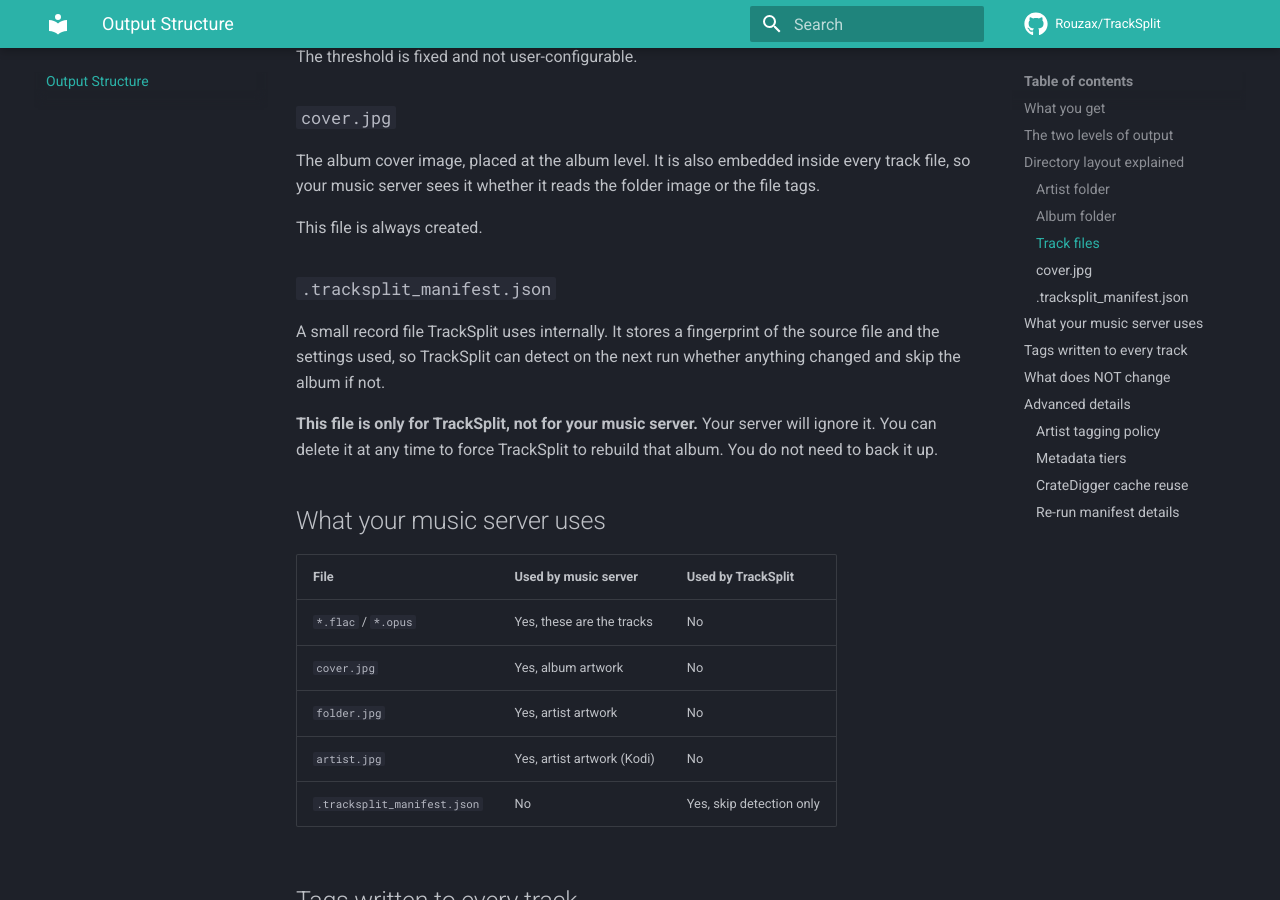
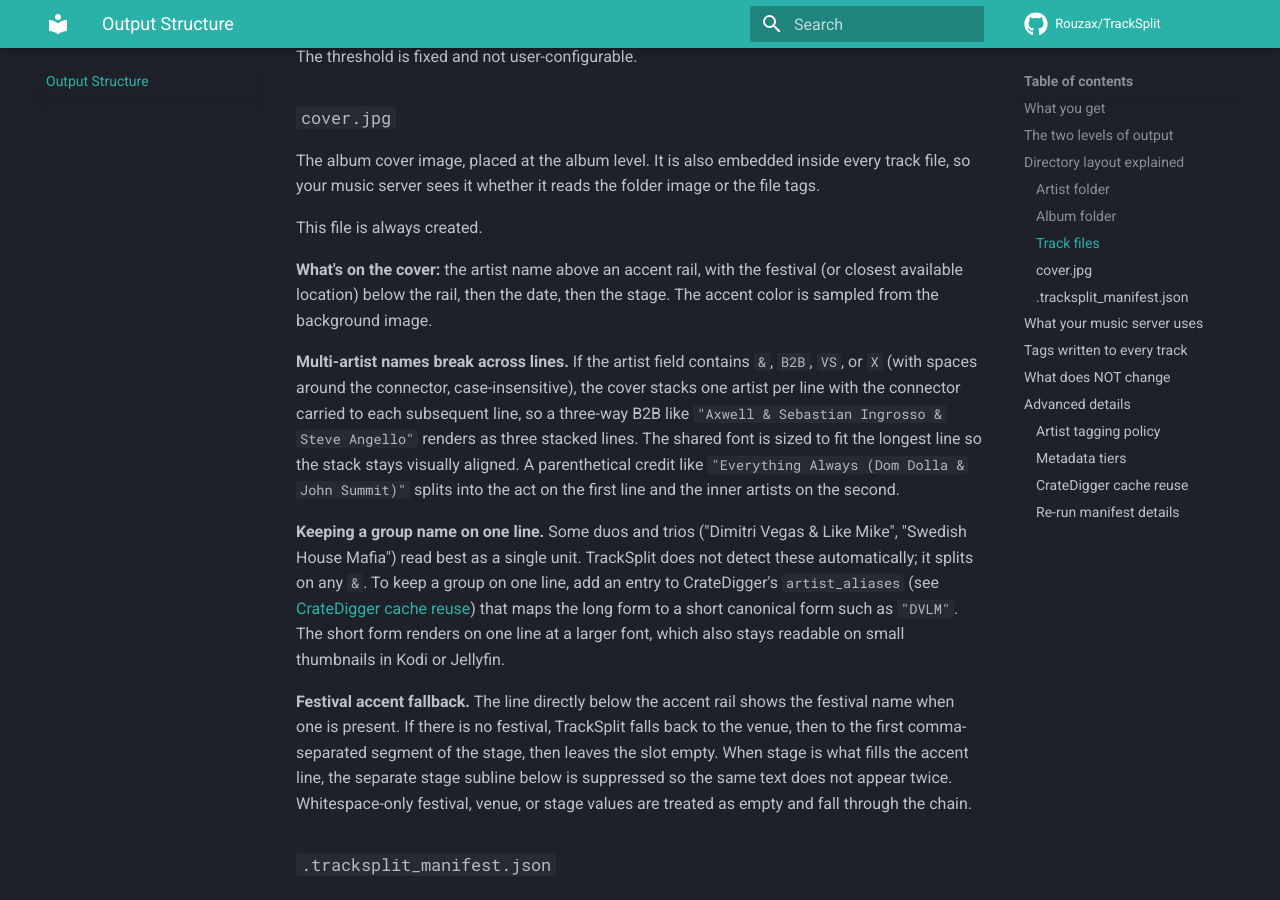
Before and after one commit to Rouzax/TrackSplit, an MkDocs documentation site: the page built from docs/output.md, in a window 1280 px wide and 900 px high, scrolled down 2243 px. Built offline with MkDocs 1.6.1 and Material for MkDocs 9.7.7, drawn with Linux system fonts in a browser that asks for light colours; comment, search, counter and statistics services are not loaded.

Commit message:
docs: describe multi-line artist rendering and festival fallback

```diff
--- a/docs/output.md
+++ b/docs/output.md
@@ -74,6 +74,14 @@
 The album cover image, placed at the album level. It is also embedded inside every track file, so your music server sees it whether it reads the folder image or the file tags.
 
 This file is always created.
+
+**What's on the cover:** the artist name above an accent rail, with the festival (or closest available location) below the rail, then the date, then the stage. The accent color is sampled from the background image.
+
+**Multi-artist names break across lines.** If the artist field contains ` & `, ` B2B `, ` VS `, or ` X ` (with spaces around the connector, case-insensitive), the cover stacks one artist per line with the connector carried to each subsequent line, so a three-way B2B like `"Axwell & Sebastian Ingrosso & Steve Angello"` renders as three stacked lines. The shared font is sized to fit the longest line so the stack stays visually aligned. A parenthetical credit like `"Everything Always (Dom Dolla & John Summit)"` splits into the act on the first line and the inner artists on the second.
+
+**Keeping a group name on one line.** Some duos and trios ("Dimitri Vegas & Like Mike", "Swedish House Mafia") read best as a single unit. TrackSplit does not detect these automatically; it splits on any ` & `. To keep a group on one line, add an entry to CrateDigger's `artist_aliases` (see [CrateDigger cache reuse](#cratedigger-cache-reuse)) that maps the long form to a short canonical form such as `"DVLM"`. The short form renders on one line at a larger font, which also stays readable on small thumbnails in Kodi or Jellyfin.
+
+**Festival accent fallback.** The line directly below the accent rail shows the festival name when one is present. If there is no festival, TrackSplit falls back to the venue, then to the first comma-separated segment of the stage, then leaves the slot empty. When stage is what fills the accent line, the separate stage subline below is suppressed so the same text does not appear twice. Whitespace-only festival, venue, or stage values are treated as empty and fall through the chain.
 
 ### `.tracksplit_manifest.json`
 
--- a/pyproject.toml
+++ b/pyproject.toml
@@ -1,6 +1,6 @@
 [project]
 name = "tracksplit"
-version = "0.6.3"
+version = "0.6.4"
 description = "Extract audio from video chapters into FLAC music albums"
 readme = "README.md"
 license = { text = "GPL-3.0-only" }
```
Also changed, not shown: CHANGELOG.md (+15 -0 lines).
